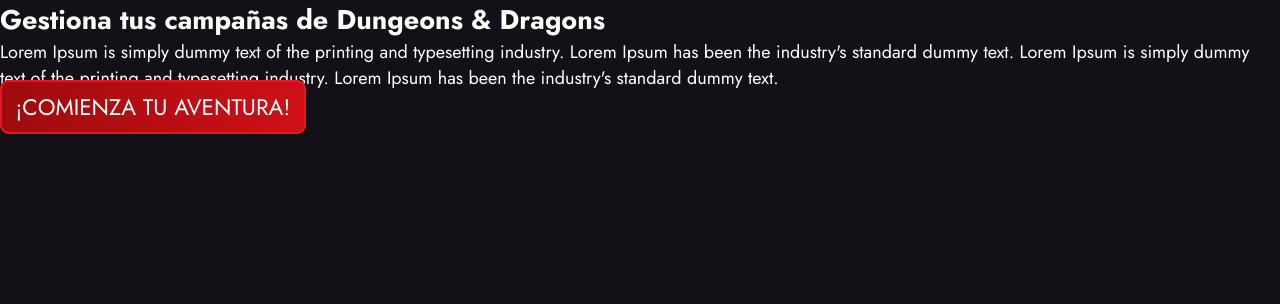
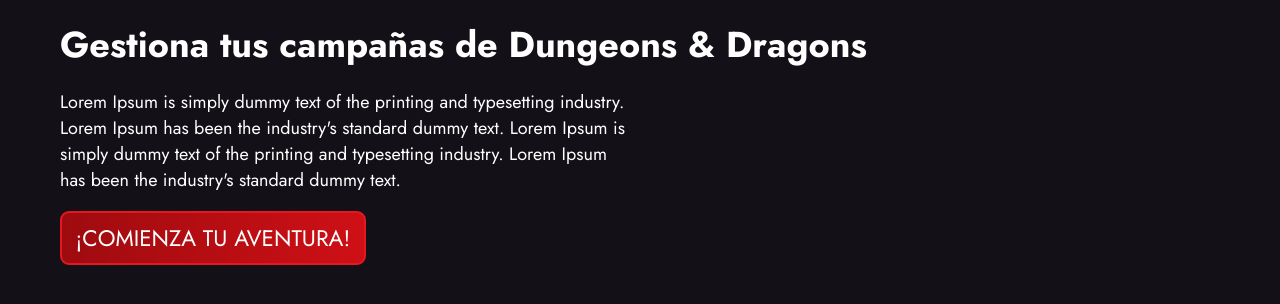
Before and after one commit to proyecto-dnd/frontend, a Next.js app: page /landing in a window 1280 px wide. Shown: the top 304 px of the page. Built offline with nearby package versions, Linux system fonts and the light colour scheme.

Commit message:
Arreglado CSS

```diff
--- a/src/app/(pages)/landing/page.jsx
+++ b/src/app/(pages)/landing/page.jsx
@@ -4,6 +4,8 @@
 export default function Landing() {
   return (
     <main>
+        <section className={` section`}>
+            <div className={styles.hero + ' content'}>
                 <h2>
                     Gestiona tus campañas de Dungeons & Dragons
                 </h2>
@@ -14,6 +16,8 @@
                 <LinkButton href={'/'}>
                     ¡Comienza tu aventura!
                 </LinkButton>
+            </div>
+        </section>
     </main>
   );
 }
--- a/src/app/(pages)/landing/page.module.css
+++ b/src/app/(pages)/landing/page.module.css
@@ -1,9 +1,9 @@
 .hero {
     display: flex;
     flex-direction: column;
-    align-items: center;
+    align-items: flex-start;
     justify-content: center;
-    text-align: center;
+    text-align: left;
     padding: 0 20px;
     gap: 1rem;
 }
@@ -11,3 +11,7 @@
 .hero > h2 {
     font-size: 2rem;
 }
+
+.hero > p {
+    max-width: 32rem;
+}
--- a/src/app/globals.css
+++ b/src/app/globals.css
@@ -46,16 +46,19 @@
   text-decoration: none;
 }
 
-/* .section {
+.section {
     padding: 1rem;
+    display: flex;
+    flex-direction: column;
+    align-items: center;
 }
 
 .content {
-    max-width: 100%;
+    width: 100%;
 }
 
 @media (min-width: 1250px) {
     .content {
         max-width: var(--max-width);
     }
-} */
+}
--- a/src/components/common/buttons/Button.module.css
+++ b/src/components/common/buttons/Button.module.css
@@ -8,6 +8,9 @@
     /* clip-path: polygon(0 0,100% 0,100% calc(100% - var(--button-crop-size)),calc(100% - var(--button-crop-size)) 100%,0 100%); */
     transition-duration: 200ms;
     text-transform: uppercase;
+    display: flex;
+    text-align: center;
+    justify-content: center;
 }
 
 .button:hover {
```
Lines whose indentation alone changed are shown as unchanged.
